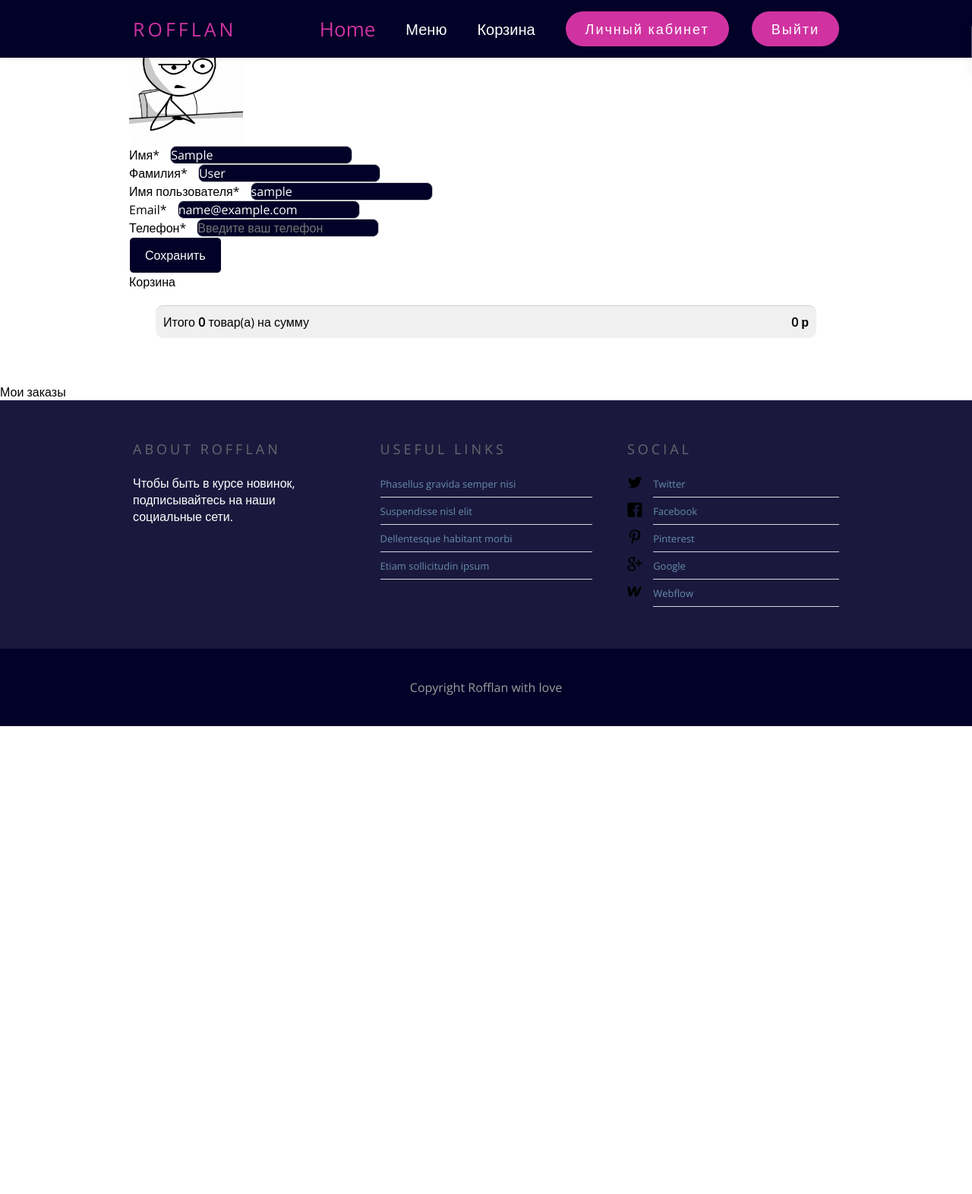
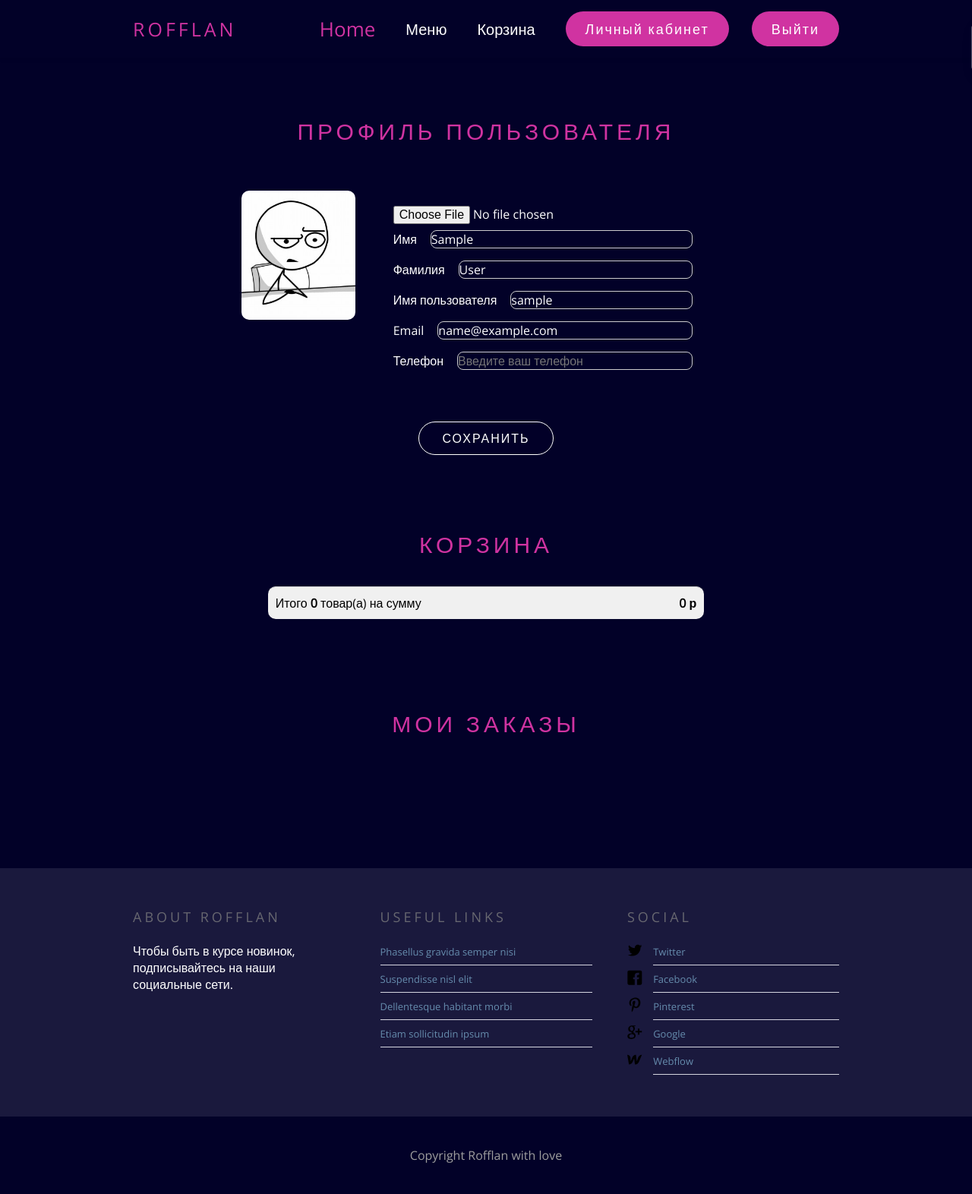
Before and after one commit to Sushakkk/Cafe_Rofflan, a Django app: page /user/profile/ in a window 1280 px wide. Shown: the whole page at 76% size. Before the commit the page ends 956 px from the top, so only its background shows below. Run offline with Django 5.2, Linux system fonts and the light colour scheme; the visitor is signed in with stand-in values (Sample User, id 1); data comes from the database, SQL or seed files in the repository; data that the repository does not hold is empty; parts of the project's set-up code (start-up, migrations or seed data) failed here and were passed over; some libraries are stand-ins or nearby versions.

Commit message:
личный кабинет

```diff
--- a/Coffee_shop/coffee_shop/goods/templates/goods/catalog.html
+++ b/Coffee_shop/coffee_shop/goods/templates/goods/catalog.html
@@ -20,6 +20,7 @@
 <link rel="stylesheet" href="{% static 'goods/style/modal.css' %}">
 
    <link href="https://cdn.jsdelivr.net/npm/bootstrap@5.3.3/dist/css/bootstrap.min.css" rel="stylesheet" integrity="sha384-QWTKZyjpPEjISv5WaRU9OFeRpok6YctnYmDr5pNlyT2bRjXh0JMhjY6hW+ALEwIH" crossorigin="anonymous">
+
    <link rel="stylesheet" href="{% static 'goods/style/main.css' %}">
 
 {% endblock bootstrap %}
--- a/Coffee_shop/coffee_shop/static/basket/style/style.css
+++ b/Coffee_shop/coffee_shop/static/basket/style/style.css
@@ -2,6 +2,7 @@
 .basket {
     min-height: 600px;
         padding: 195px 0;
+        min-height: 100vh;
 
         display: flex;
         justify-content: center;
--- a/Coffee_shop/coffee_shop/static/goods/style/style.css
+++ b/Coffee_shop/coffee_shop/static/goods/style/style.css
@@ -3,6 +3,20 @@
     --font-size-h3: 28px;
     --font-size-p: 22px;
     --font-size-price: 20px;
+
+}
+
+
+.menu {
+    min-height: 600px;
+    padding: 185px 0;
+    /* display: flex;
+    justify-content: center;
+    align-items: center;
+    color: var(--text); */
+    text-align: center;
+    background-color: var(--blue);
+    background-size: cover;
 
 }
 
--- a/Coffee_shop/coffee_shop/static/notifications/style/style.css
+++ b/Coffee_shop/coffee_shop/static/notifications/style/style.css
@@ -50,7 +50,7 @@
   justify-content: center;
   height: 35px;
   min-width: 35px;
-  background-color: #2770ff;
+  /* background-color: #2770ff; */
   color: #fff;
   font-size: 20px;
   border-radius: 50%;
@@ -102,7 +102,7 @@
   right: 0;
   height: 100%;
   width: 100%;
-  background-color: #2770ff;
+  /* background-color: #2770ff; */
 }
 
 .progress.active:before {
@@ -120,16 +120,14 @@ button {
   font-size: 20px;
   outline: none;
   border: none;
-  background-color: #2770ff;
+  /* background-color: #2770ff; */
   color: #fff;
   border-radius: 6px;
   cursor: pointer;
   transition: 0.3s;
 }
 
-button:hover {
-  background-color: #2770ff;
-}
+
 
 .toast.active ~ button {
   pointer-events: none;
--- a/Coffee_shop/coffee_shop/static/orders/style/style.css
+++ b/Coffee_shop/coffee_shop/static/orders/style/style.css
@@ -2,6 +2,7 @@
 .order-main {
     min-height: 600px;
         padding: 155px 0;
+        min-height: 100vh;
 
         display: flex;
         justify-content: center;
@@ -22,6 +23,7 @@
 
 .details{
     display: flex;
+    flex-direction: column;
     justify-content: start;
     text-align: left;
     color: var(--text);
@@ -43,3 +45,18 @@
 
 
 }
+
+.flex-row {
+    display: flex;
+    align-items: center;
+}
+
+.flex-row .form-label {
+    margin-right: 0.5rem; /* это добавляет отступ справа от label */
+    white-space: nowrap;
+
+}
+
+.flex-row .form-control {
+    flex-grow: 1; /* это заставляет input занимать оставшееся пространство */
+}
--- /dev/null
+++ b/Coffee_shop/coffee_shop/static/users/style/profile.css
@@ -0,0 +1,16 @@
+.profile{
+    margin-top: 60px;
+    display: flex;
+}
+
+
+.profile img{
+    max-width: 267px;
+    border-radius: 10px;
+}
+
+
+.prof{
+    margin-top: 100px;
+
+}
--- a/Coffee_shop/coffee_shop/templates/base.html
+++ b/Coffee_shop/coffee_shop/templates/base.html
@@ -9,10 +9,17 @@
 <head>
     <meta charset="UTF-8">
     <meta name="viewport" content="width=device-width, initial-scale=1.0">
+    {% block bootstrap %}
+     {% endblock bootstrap %}
+
     <link rel="stylesheet" href="{% static 'notifications/style/style.css' %}">
-    <!-- <link rel="stylesheet" href="https://cdnjs.cloudflare.com/ajax/libs/font-awesome/6.0.0/css/all.min.css"> -->
-     {% block bootstrap %}
-     {% endblock bootstrap %}
+    <link rel="stylesheet" href="https://cdnjs.cloudflare.com/ajax/libs/font-awesome/6.0.0/css/all.min.css">
+
+
+
+
+
+     <link rel="stylesheet" href="{% static 'users/style/profile.css' %}">
 
      <link rel="stylesheet" href="{% static 'basket/style/style.css' %}">
      <link rel="stylesheet" href="{% static 'orders/style/style.css' %}">
--- a/Coffee_shop/coffee_shop/users/templates/users/profile.html
+++ b/Coffee_shop/coffee_shop/users/templates/users/profile.html
@@ -2,35 +2,38 @@
 {% load static %}
 
 {% block body %}
-<div class="row">
+
+<section style="color: #ccc;" class="order-main" id="basket-main">
     <div class="container mt-5">
         <div class="row">
             <!-- Профиль с данными пользователя -->
             <div class="col-md-5">
-                    <div class=" bg-white p-4 mb-4 mx-2 rounded custom-shadow">
-                        <h3 class="text-center mb-4">Профиль пользователя</h3>
+                <div class="bg-white p-4 mb-4 mx-2 rounded custom-shadow">
+                    <h3 class="title-basket">Профиль пользователя</h3>
                     <form action="{% url "user:profile" %}" method="post" enctype="multipart/form-data">
                         {% csrf_token %}
-                            <div class="row">
-                                <div class="col-md-12 mb-3 text-center">
+                        <div class="profile">
+                            <div >
                                 {% if user.image %}
                                 <img src="{{user.image.url}}"
                                      alt="Аватар пользователя" class="img-fluid rounded-circle"
-                                            style="max-width: 150px;">
+                                     >
                                 {% else %}
                                 <img src="{% static "deps/images/baseavatar.jpg" %}"
                                      alt="Аватар пользователя" class="img-fluid rounded-circle"
                                      style="max-width: 150px;">
                                 {% endif %}
-                                        <input type="file" class="form-control mt-3" id="id_image"
+                            </div>
+
+                            <div style="flex-direction: column;" class="details">
+                                <input type="file"  id="id_image"
                                        name="image"
                                        accept="image/*">
                                 {% if form.image.errors %}
                                 <div class="alert alert-danger alert-dismissible fade show">{{form.image.errors}}</div>
                                 {% endif %}
-                                </div>
-                                <div class="col-md-12 mb-3">
-                                    <label for="id_first_name" class="form-label">Имя*</label>
+                                <div class="mb-3 flex-row">
+                                    <label for="id_first_name" class="form-label">Имя</label>
                                     <input type="text" class="form-control"
                                            id="id_first_name"
                                            name="first_name"
@@ -40,10 +43,9 @@
                                     {% if form.first_name.errors %}
                                     <div class="alert alert-danger alert-dismissible fade show">{{form.first_name.errors}}</div>
                                     {% endif %}
-
                                 </div>
-                                <div class="col-md-12 mb-3">
-                                    <label for="id_last_name" class="form-label">Фамилия*</label>
+                                <div  class="mb-3 flex-row">
+                                    <label for="id_last_name" class="form-label">Фамилия</label>
                                     <input type="text"
                                            class="form-control"
                                            id="id_last_name"
@@ -55,8 +57,8 @@
                                     <div class="alert alert-danger alert-dismissible fade show">{{form.last_name.errors}}</div>
                                     {% endif %}
                                 </div>
-                                <div class="col-md-12 mb-3">
-                                    <label for="id_username" class="form-label">Имя пользователя*</label>
+                                <div  class="mb-3 flex-row">
+                                    <label for="id_username" class="form-label">Имя пользователя</label>
                                     <input type="text"
                                            class="form-control"
                                            id="id_username"
@@ -67,8 +69,8 @@
                                     <div class="alert alert-danger alert-dismissible fade show">{{form.username.errors}}</div>
                                     {% endif %}
                                 </div>
-                                <div class="col-md-12 mb-3">
-                                    <label for="id_email" class="form-label">Email*</label>
+                                <div class="mb-3 flex-row">
+                                    <label for="id_email" class="form-label">Email</label>
                                     <input type="email"
                                            class="form-control"
                                            id="id_email"
@@ -79,8 +81,8 @@
                                     <div class="alert alert-danger alert-dismissible fade show">{{form.email.errors}}</div>
                                     {% endif %}
                                 </div>
-                                <div class="col-md-12 mb-3">
-                                    <label for="id_phone" class="form-label">Телефон*</label>
+                                <div class="mb-3 flex-row">
+                                    <label for="id_phone" class="form-label">Телефон</label>
                                     <input type="text"
                                            class="form-control"
                                            id="id_phone"
@@ -92,36 +94,30 @@
                                     {% endif %}
                                 </div>
                             </div>
-                            <button type="submit" class="btn btn-dark">Сохранить</button>
+                        </div>
+                        <button type="submit" class="order">Сохранить</button>
                     </form>
                 </div>
             </div>
             <!-- Корзина -->
             <div class="col-md-7">
-                <div class=" bg-white p-4 mb-4 mx-2 rounded custom-shadow">
-                    <h3 class="text-center mb-4">Корзина</h3>
+                <div class="bg-white p-4 mb-4 mx-2 rounded custom-shadow">
+                    <h3 class="title-basket prof">Корзина</h3>
                     <div class="container" id="basket-items-container">
                         <!-- Разметка корзины -->
                         {% include "baskets/includes/included_basket.html" %}
-
-
                     </div>
-                    {% if user_baskets and not orders%}
-                        <a class="btn btn-dark" href="{% url "orders:create_order" %}">
+                    {% if user_baskets and not orders %}
+                    <a class="order" href="{% url "orders:create_order" %}">
                         Оформить заказ
                     </a>
                     {% endif %}
                 </div>
             </div>
-                            <!-- Закончилась разметка корзины -->
-                        </div>
-
-                    </div>
-                </div>
-                <!-- Оформленные заказы -->
+            <div class="container mt-5">
                 <div class="col-md-12">
-                    <div class=" bg-white p-4 mb-4 mx-2 rounded custom-shadow">
-                        <h3 class="text-center mb-4">Мои заказы</h3>
+                    <div class="bg-white p-4 mb-4 mx-2 rounded custom-shadow">
+                        <h3 class="title-basket prof">Мои заказы</h3>
                         <!-- Разметка заказов -->
                         <div class="container">
                             <div class="accordion" id="accordionExample">
@@ -150,7 +146,6 @@
                                                         <td>{{ item.quantity }}</td>
                                                         <td>{{ item.price }}</td>
                                                         <td>{{ item.dishes_price }}</td>
-
                                                     </tr>
                                                     {% endfor %}
                                                 </tbody>
@@ -169,7 +164,11 @@
                     </div>
                 </div>
             </div>
+            <!-- Закончилась разметка корзины -->
         </div>
     </div>
+    <!-- Оформленные заказы -->
+
+</section>
 
 {% endblock body %}
```
Also changed, not shown: Coffee_shop/coffee_shop/orders/templates/orders/create_order.html (+10 -6 lines), Coffee_shop/coffee_shop/static/goods/style/main.css (+0 -14 lines), Coffee_shop/coffee_shop/media/users_images/Футбол.jpg (added), Coffee_shop/coffee_shop/static/goods/style/modal.css (line endings or trailing spaces). Lines whose indentation alone changed are shown as unchanged.
